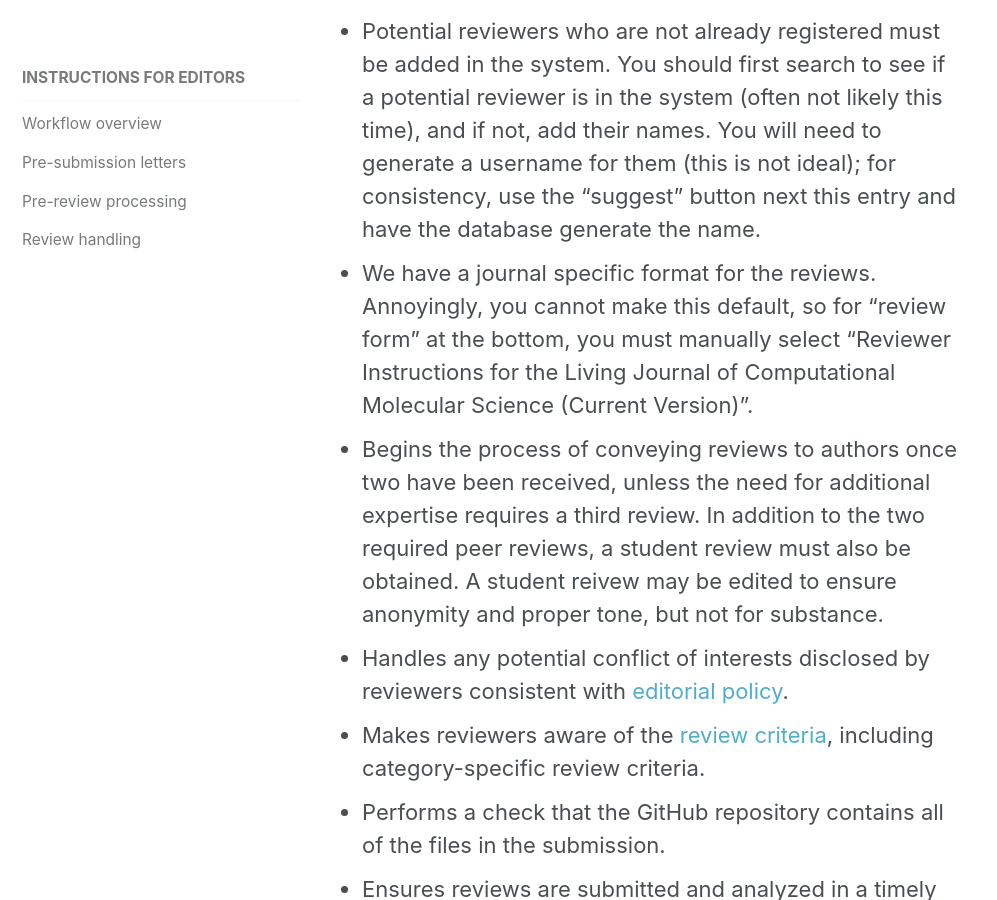
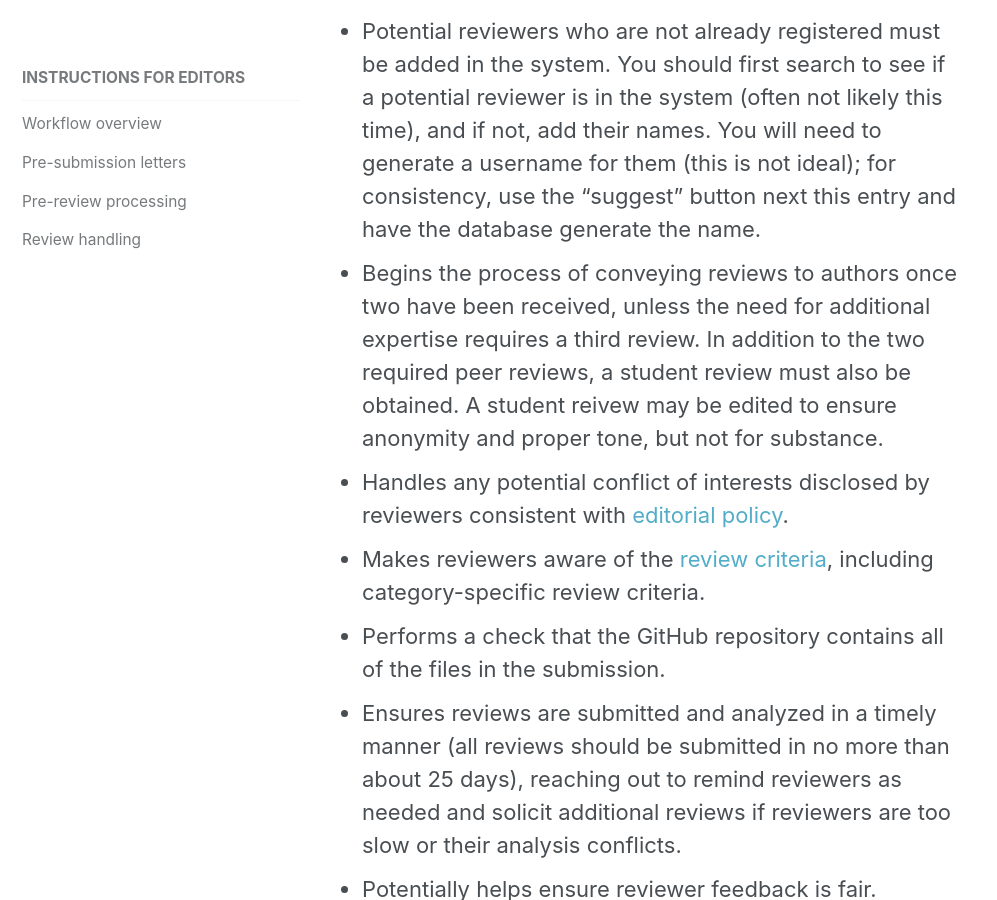
Before and after one commit to livecomsjournal/livecomsjournal.github.io, a Jekyll site: the page built from _editorial_policies/02_editor_instructions.md, in a window 1280 px wide and 900 px high, scrolled down 4335 px. Shown: the whole window, without its empty margins (0-997 px from the left). Built offline with Jekyll 4.4.1, drawn with Linux system fonts in a browser that asks for light colours.

Commit message:
review form is now default

```diff
--- a/_editorial_policies/02_editor_instructions.md
+++ b/_editorial_policies/02_editor_instructions.md
@@ -46,7 +46,6 @@ Once an editor has handled the pre-review steps described above, the review proc
 
 - Contacts suitable reviewers to request reviews, including a student reviewer, noting our conflict of interest policy. Timing and policy details will be automatically provided to reviewers via the form-letter requests.  Reviews will be due in 15 days, though requests for extension will be routinely granted, for an additional 7-10 days.  In the event a reviewer misses an extended deadline, the editor should request an additional reviewer.  Note that there are specific e-mail templates that will automatically be created; you do not need to write your own. These templates will automatically fill in your name, the manuscript name, the abstract, and the reviewer name.
 - Potential reviewers who are not already registered must be added in the system.  You should first search to see if a potential reviewer is in the system (often not likely this time), and if not, add their names.  You will need to generate a username for them (this is not ideal); for consistency, use the “suggest” button next this entry and have the database generate the name.
-- We have a journal specific format for the reviews. Annoyingly, you cannot make this default, so for "review form" at the bottom, you must manually select “Reviewer Instructions for the Living Journal of Computational Molecular Science (Current Version)”.
 - Begins the process of conveying reviews to authors once two have been received, unless the need for additional expertise requires a third review. In addition to the two required peer reviews, a student review must also be obtained. A student reivew may be edited to ensure anonymity and proper tone, but not for substance.
 - Handles any potential conflict of interests disclosed by reviewers consistent with [editorial policy](https://livecomsjournal.github.io/policies/editorial_board/).
 - Makes reviewers aware of the [review criteria](https://livecomsjournal.github.io/policies/reviewer_information/), including category-specific review criteria.
```
